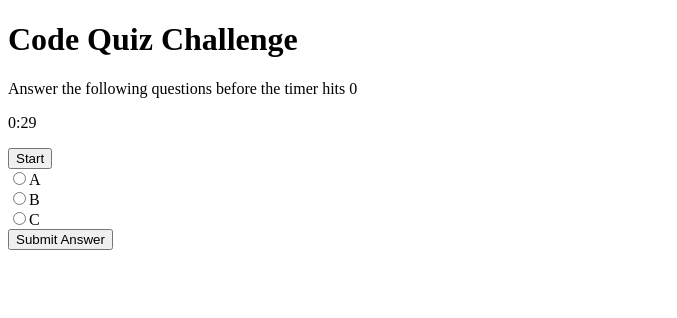
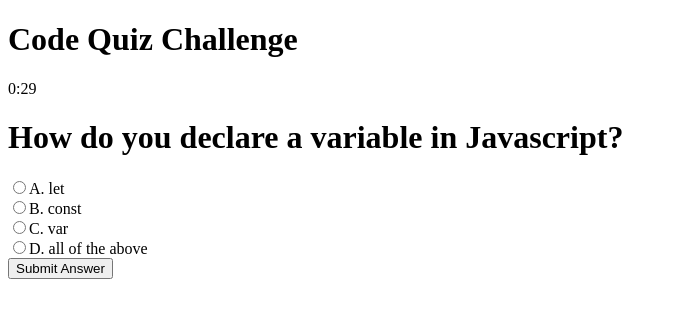
Before and after one commit to edpris10/code-quiz, a plain HTML site: page index.html in a window 1280 px wide. Both pictures are taken after a click on the button "Start". Shown: the whole page, without its empty margins (0-677 px from the left). Drawn offline with Linux system fonts and the light colour scheme.

Commit message:
finished project

```diff
--- a/assets/js/script.js
+++ b/assets/js/script.js
@@ -1,9 +1,31 @@
-
+//initialize variables
 var questionNumber = 0;
 var correctAnswers = 0;
+const questions = [
+    {
+        question: "How do you declare a variable in Javascript?",
+        answers: [
+            "A. let",
+            "B. const",
+            "C. var",
+            "D. all of the above"
 
+        ],
+        correctAnswerIndex: 3
+    },
+    {
+        question: "How do you access the 'breed' attribute of the 'dog' object? ",
+        answers: [
+            "A. dog.breed",
+            "B. dog-breed",
+            "C. breed"
+        ],
+        correctAnswerIndex: 0
+    }
+];
+
+//remove previous question
 const removeChildren = (parent) => {
-    console.log(parent);
     while (parent.lastChild) {
         if(parent.lastChild.checked && questions[questionNumber - 1].correctAnswerIndex == parent.lastChild.id){
             correctAnswers++;
@@ -12,18 +34,38 @@ const removeChildren = (parent) => {
     }
 };
 
+//start quiz
 function startQuiz() {
-    console.log("startQuiz");
+    //delete instruction and start button elements
+    var deleteStatement = document.getElementById("instructions");
+    deleteStatement.parentNode.removeChild(deleteStatement);
+    var startButton = document.getElementById("start-btn");
+    startButton.parentNode.removeChild(startButton);
+    //start timer
     var timerDisplay = document.querySelector('#timerDisplay');
     startTimer(30, timerDisplay);
+    // display next question
     displayQuestion();
-
 };
 
+//display question
 function displayQuestion() {
+    //finding and assign question container
+    var container = document.getElementById('question');
+    //checks if done with quiz
     if(questions.length > questionNumber){
-        var answers = questions[questionNumber++].answers;
+        //assigning answer choices for a given question
+        var answers = questions[questionNumber].answers;
+        //creates the element for the question
+        var question = document.createElement('h1');
+        //sets innerHTML for the question element for the given question
+        question.innerHTML = questions[questionNumber++].question;
+
+       //add the newly created question element to the container
+        container.appendChild(question);
+        //add each answer choice to container
         for(let i = 0; i < answers.length; i++){
+
             var radiobox = document.createElement('input');
             radiobox.type = 'radio';
             radiobox.id = i;
@@ -37,8 +79,7 @@ function displayQuestion() {
             label.appendChild(description);
 
             var newline = document.createElement('br');
-
-            var container = document.getElementById('question');
+            //append elements to container
             container.appendChild(radiobox);
             container.appendChild(label);
             container.appendChild(newline);
@@ -46,12 +87,21 @@ function displayQuestion() {
     }
     else{
         //done with quiz
+        var submitAnswer = document.getElementById("submit-ans");
+        submitAnswer.parentNode.removeChild(submitAnswer);
+        //deletes timer after done
+        var timer = document.getElementById("timerDisplay");
+        timer.parentNode.removeChild(timerDisplay);
+
         //display results
-        console.log(correctAnswers/questions.length * 100);
+        var result = document.createElement('p');
+        result.innerHTML = "You scored a " + correctAnswers/questions.length * 100 + " on the quiz";
+        container.appendChild(result);
     }
 }
 
 function getNextQuestion(){
+    //gets parents element to remove child (answer choices)
     var parent = document.getElementById("question");
 
     removeChildren(parent);
@@ -59,6 +109,7 @@ function getNextQuestion(){
 }
 
 var startTimer = function(duration, display) {
+
     var timer = duration, seconds;
     setInterval(function () {
         seconds = parseInt(timer, 10);
@@ -75,26 +126,6 @@ var startTimer = function(duration, display) {
     }, 1000);
 };
 
-var questions = [
-    {
-        question: "question here?",
-        answers: [
-            "A",
-            "B",
-            "C"
-        ],
-        correctAnswerIndex: 2
-    },
-    {
-        question: "question here?",
-        answers: [
-            "D",
-            "E",
-            "F"
-        ],
-        correctAnswerIndex: 0
-    }
-];
-
+//add eventListener to the submit-ans button to display next question
 e = document.getElementById("submit-ans");
 e.addEventListener("click", function(){getNextQuestion();}, false);
--- a/index.html
+++ b/index.html
@@ -12,7 +12,7 @@
 <body>
     <header>
         <h1 class="page-title">Code Quiz Challenge</h1>
-        <p>Answer the following questions before the timer hits 0</p>
+        <p id="instructions">Answer the following questions before the timer hits 0</p>
 
         <div id="timer">
             <p id="timerDisplay"></p>
```
